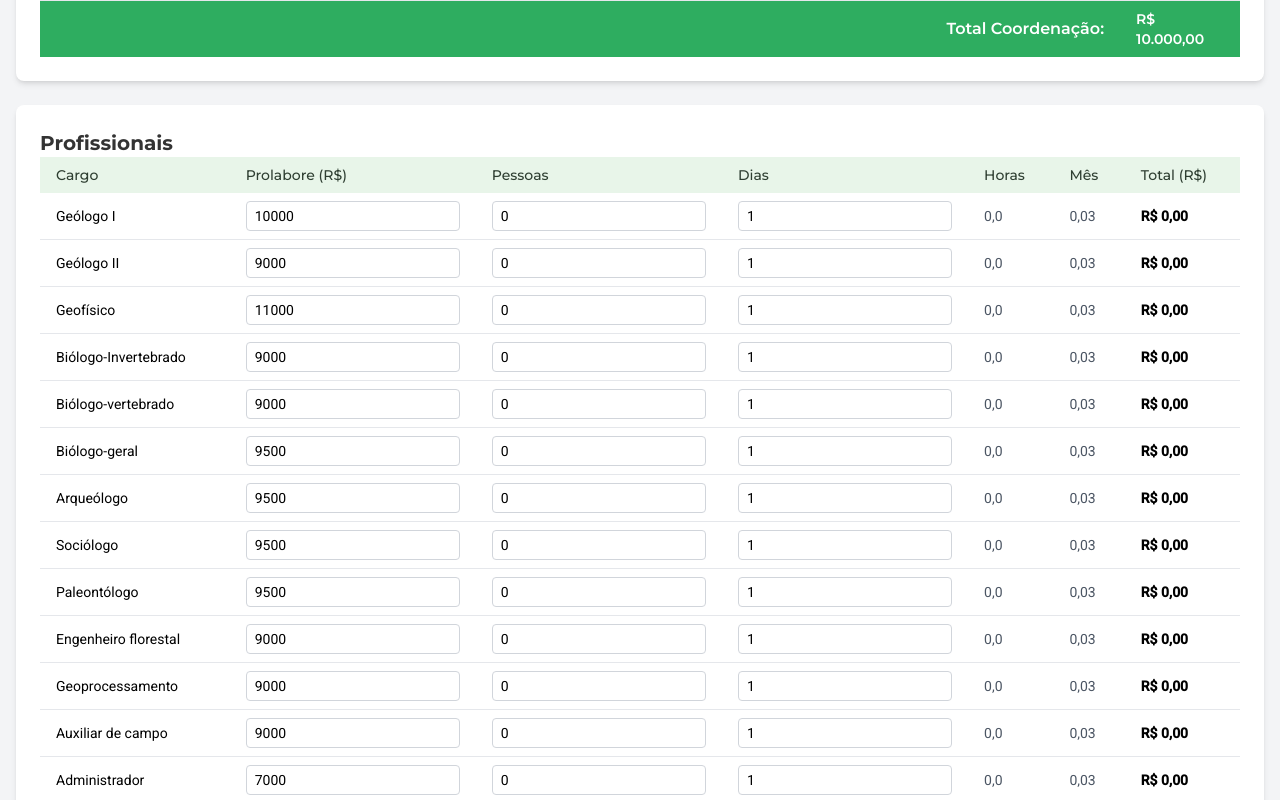
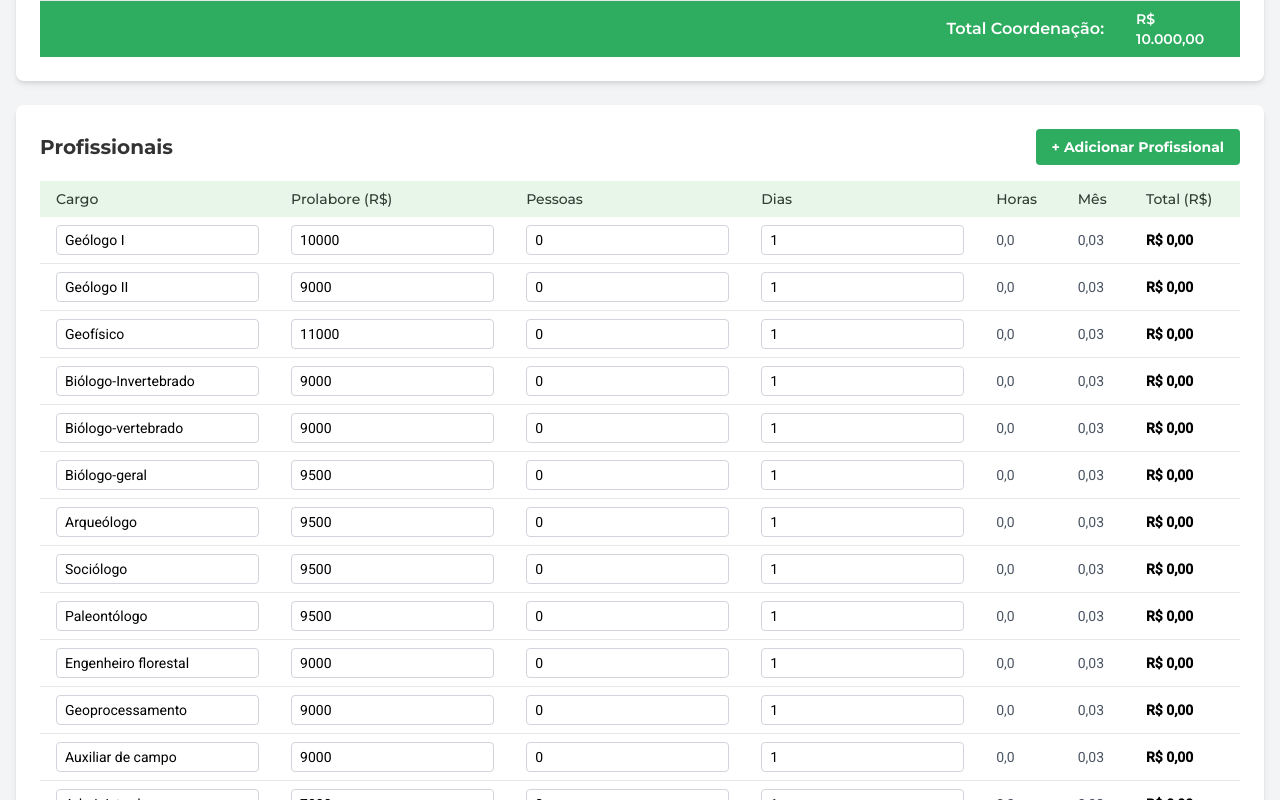
Before and after one commit to RelevoAmbiental/orcamento-relevo, a React (Vite) app: page / in a window 1280 px wide. Shown: the part 1480-2280 px from the top of the page. Built offline with nearby package versions, Linux system fonts and the light colour scheme.

Commit message:
Update Profissionais.jsx

```diff
--- a/src/components/Profissionais.jsx
+++ b/src/components/Profissionais.jsx
@@ -29,6 +29,23 @@ const Profissionais = () => {
     });
   };
 
+  // Função para adicionar novo profissional
+  const adicionarNovoProfissional = () => {
+    const novoId = Math.max(...orcamentoAtual.profissionais.map(item => item.id)) + 1;
+    dispatch({
+      type: 'UPDATE_PROFISSIONAIS',
+      payload: {
+        id: novoId,
+        updates: {
+          cargo: 'Novo Profissional',
+          prolabore: 0,
+          pessoas: 0,
+          dias: 0
+        }
+      }
+    });
+  };
+
   // Função para obter classe CSS baseada na validação
   const getInputClassName = (id, field, value) => {
     const erro = validators.profissionais[field]?.(value);
@@ -41,7 +58,16 @@ const Profissionais = () => {
 
   return (
     <div className="bg-white rounded-lg shadow-md p-6 mb-6">
-      <h2 className="text-xl font-bold text-relevo-text font-heading">Profissionais</h2>
+      {/* CABEÇALHO COM BOTÃO */}
+      <div className="flex justify-between items-center mb-4">
+        <h2 className="text-xl font-bold text-relevo-text font-heading">Profissionais</h2>
+        <button
+          onClick={adicionarNovoProfissional}
+          className="bg-[#2EAD60] hover:bg-[#3CC373] text-white font-bold py-2 px-4 rounded text-sm transition-colors font-sans"
+        >
+          + Adicionar Profissional
+        </button>
+      </div>
 
       <div className="overflow-x-auto">
         <table className="w-full">
@@ -78,7 +104,13 @@ const Profissionais = () => {
                 >
                   <td className="px-4 py-2 text-sm">
                     <div className="flex items-center">
-                      {item.cargo}
+                      <input
+                        type="text"
+                        value={item.cargo}
+                        onChange={(e) => handleProfissionalChange(item.id, 'cargo', e.target.value)}
+                        className="w-full px-2 py-1 border border-gray-300 rounded text-sm focus:outline-none focus:ring-1 focus:ring-blue-500"
+                        placeholder="Nome do cargo"
+                      />
                       {temErro && (
                         <span className="ml-2 text-red-500 text-xs" title="Verifique os valores deste profissional">
                           ⚠️
@@ -164,7 +196,6 @@ const Profissionais = () => {
           </tfoot>
         </table>
       </div>
-
     </div>
   );
 };
```
